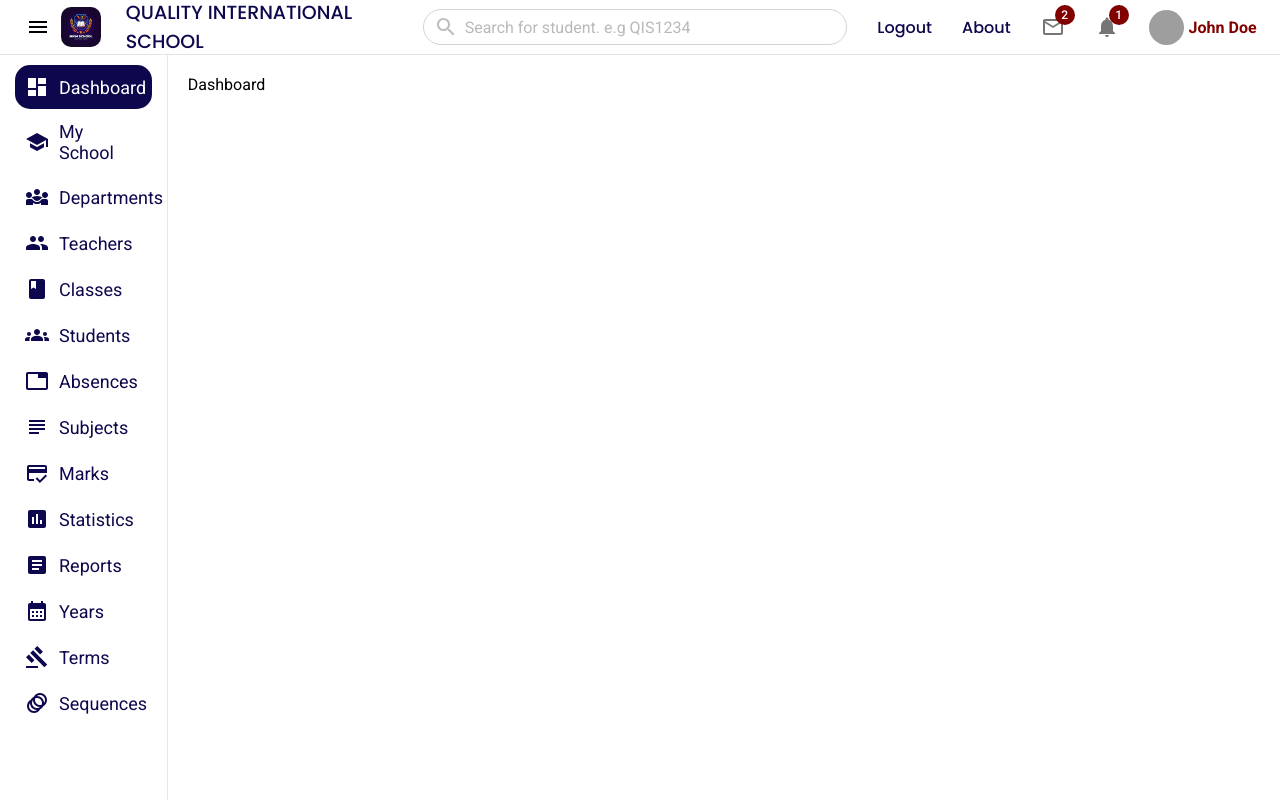
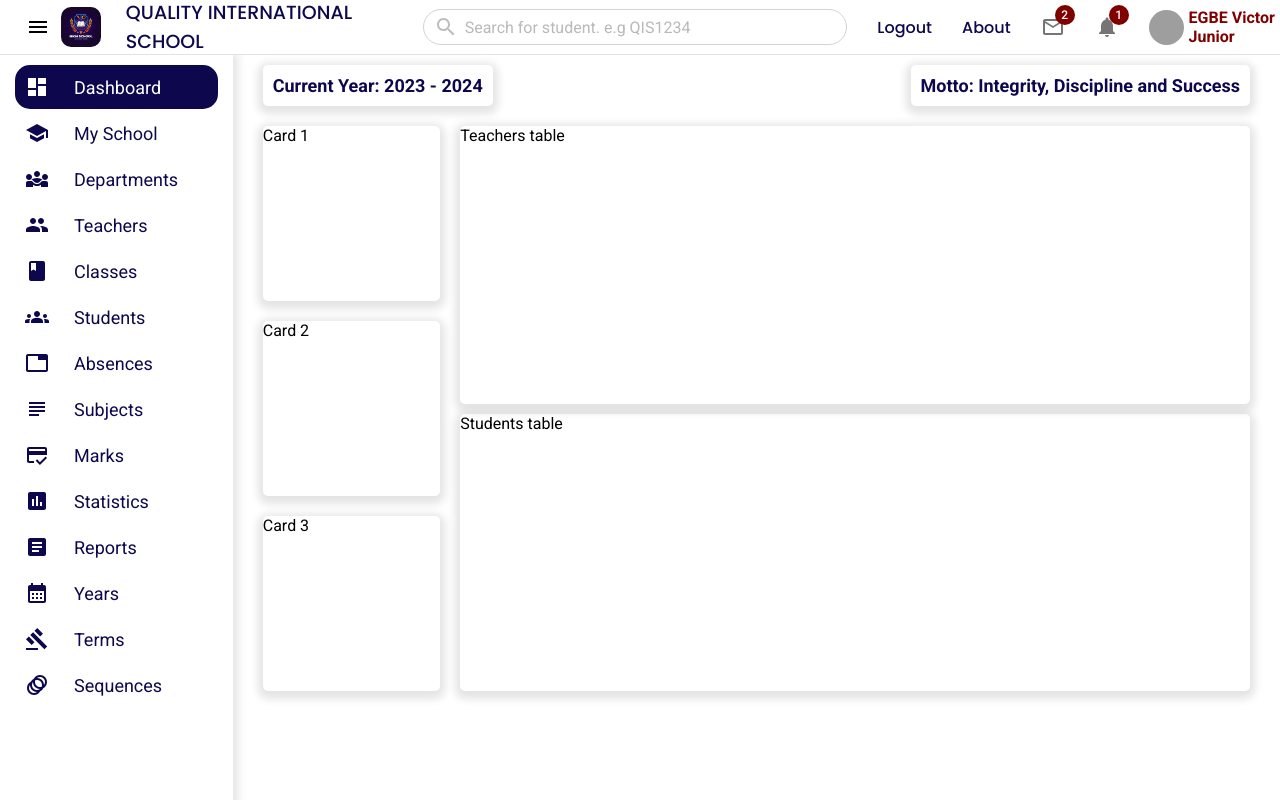
Before and after one commit to VictorEgbe/school-frontend, a React (Vite) app: page / in a window 1280 px wide. Built offline with nearby package versions, Linux system fonts and the light colour scheme; grey boxes are pictures that could not be loaded.

Commit message:
Skeleton of the Dashboard page added

```diff
--- a/src/App.scss
+++ b/src/App.scss
@@ -2,6 +2,6 @@
     display: flex;
 
     .outlet {
-        flex: 10;
+        flex: 9;
     }
 }
--- a/src/components/Navbar/Navbar.jsx
+++ b/src/components/Navbar/Navbar.jsx
@@ -76,7 +76,7 @@ const Navbar = () => {
               src="https://images.pexels.com/photos/3771807/pexels-photo-3771807.jpeg?auto=compress&cs=tinysrgb&w=400"
               alt=""
             />
-            <span>John Doe</span>
+            <span>EGBE Victor Junior</span>
           </div>
         </Link>
       </div>
--- a/src/components/Sidebar/Sidebar.scss
+++ b/src/components/Sidebar/Sidebar.scss
@@ -1,11 +1,12 @@
 .sidebar {
-    flex: 1.5;
-    border-right: 0.5px solid rgb(232, 231, 231);
+    flex: 2;
     height: calc(100vh - 55px);
     position: sticky;
     top: 55px;
     overflow-y: scroll;
     scrollbar-width: none;
+    -webkit-box-shadow: 0px 3px 9px 5px rgba(0, 0, 0, 0.11);
+    box-shadow: 0px 3px 9px 5px rgba(0, 0, 0, 0.11);
 
     &::-webkit-scrollbar {
         display: none;
@@ -23,7 +24,7 @@
         .menuItem {
             display: flex;
             align-items: center;
-            gap: 10px;
+            gap: 25px;
             cursor: pointer;
             padding: 10px;
             border-radius: 15px;
--- a/src/pages/Dashboard/Dashboard.jsx
+++ b/src/pages/Dashboard/Dashboard.jsx
@@ -1,7 +1,30 @@
 import './Dashboard.scss'
 
 const Dashboard = () => {
-  return <div className="dashboard">Dashboard</div>
+  return (
+    <div className="dashboard">
+      <div className="container">
+        <div className="overview">
+          <div className="current">Current Year: 2023 - 2024</div>
+          <div className="current">
+            Motto: Integrity, Discipline and Success
+          </div>
+        </div>
+
+        <div className="basic">
+          <div className="left">
+            <div className="card">Card 1</div>
+            <div className="card"> Card 2</div>
+            <div className="card">Card 3</div>
+          </div>
+          <div className="right">
+            <div className="table">Teachers table</div>
+            <div className="table">Students table </div>
+          </div>
+        </div>
+      </div>
+    </div>
+  )
 }
 
 export default Dashboard
--- a/src/pages/Dashboard/Dashboard.scss
+++ b/src/pages/Dashboard/Dashboard.scss
@@ -1,3 +1,63 @@
 .dashboard {
-    padding: 20px;
+
+    .container {
+        padding: 10px 30px;
+
+        .overview {
+            display: flex;
+            align-items: center;
+            justify-content: space-between;
+
+
+            .current {
+
+                width: max-content;
+                padding: 10px;
+                border-radius: 5px;
+                font-size: 18px;
+                font-weight: 700;
+                color: #0d084d;
+                margin-bottom: 20px;
+                box-shadow: 0px 3px 9px 5px rgba(0, 0, 0, 0.11);
+                -webkit-box-shadow: 0px 3px 9px 5px rgba(0, 0, 0, 0.11);
+            }
+
+        }
+
+        .basic {
+            display: flex;
+
+            .left {
+                flex: 1.5;
+                display: flex;
+                flex-direction: column;
+                gap: 20px;
+
+
+                .card {
+                    border-radius: 5px;
+                    height: 175px;
+                    width: 90%;
+                    box-shadow: 0px 3px 9px 5px rgba(0, 0, 0, 0.11);
+                    -webkit-box-shadow: 0px 3px 9px 5px rgba(0, 0, 0, 0.11);
+
+                }
+            }
+
+            .right {
+                flex: 6;
+                display: flex;
+                flex-direction: column;
+                gap: 10px;
+
+                .table {
+                    flex: 1;
+                    -webkit-box-shadow: 0px 3px 9px 5px rgba(0, 0, 0, 0.11);
+                    box-shadow: 0px 3px 9px 5px rgba(0, 0, 0, 0.11);
+                    border-radius: 5px;
+
+                }
+            }
+        }
+    }
 }
```
